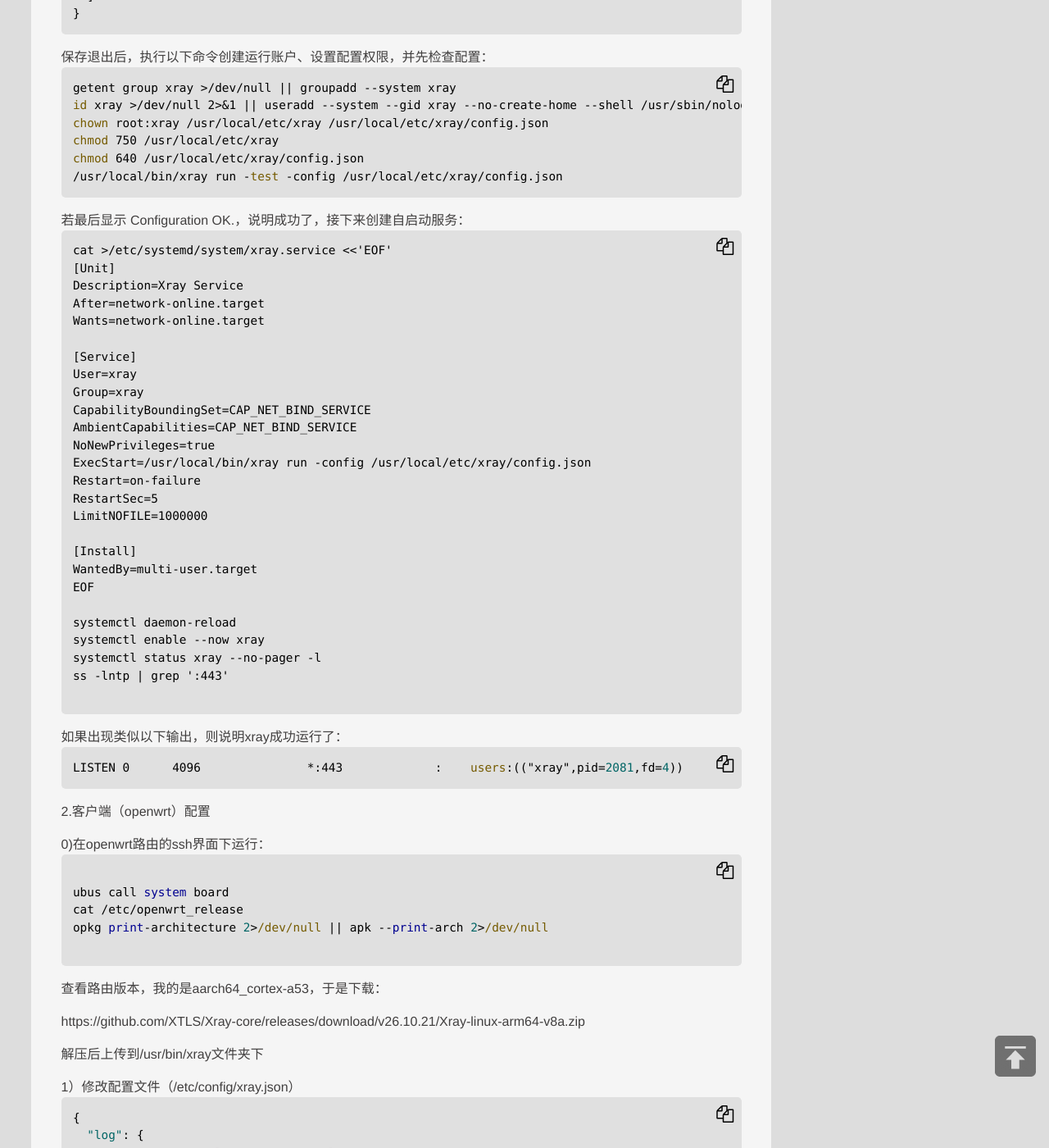
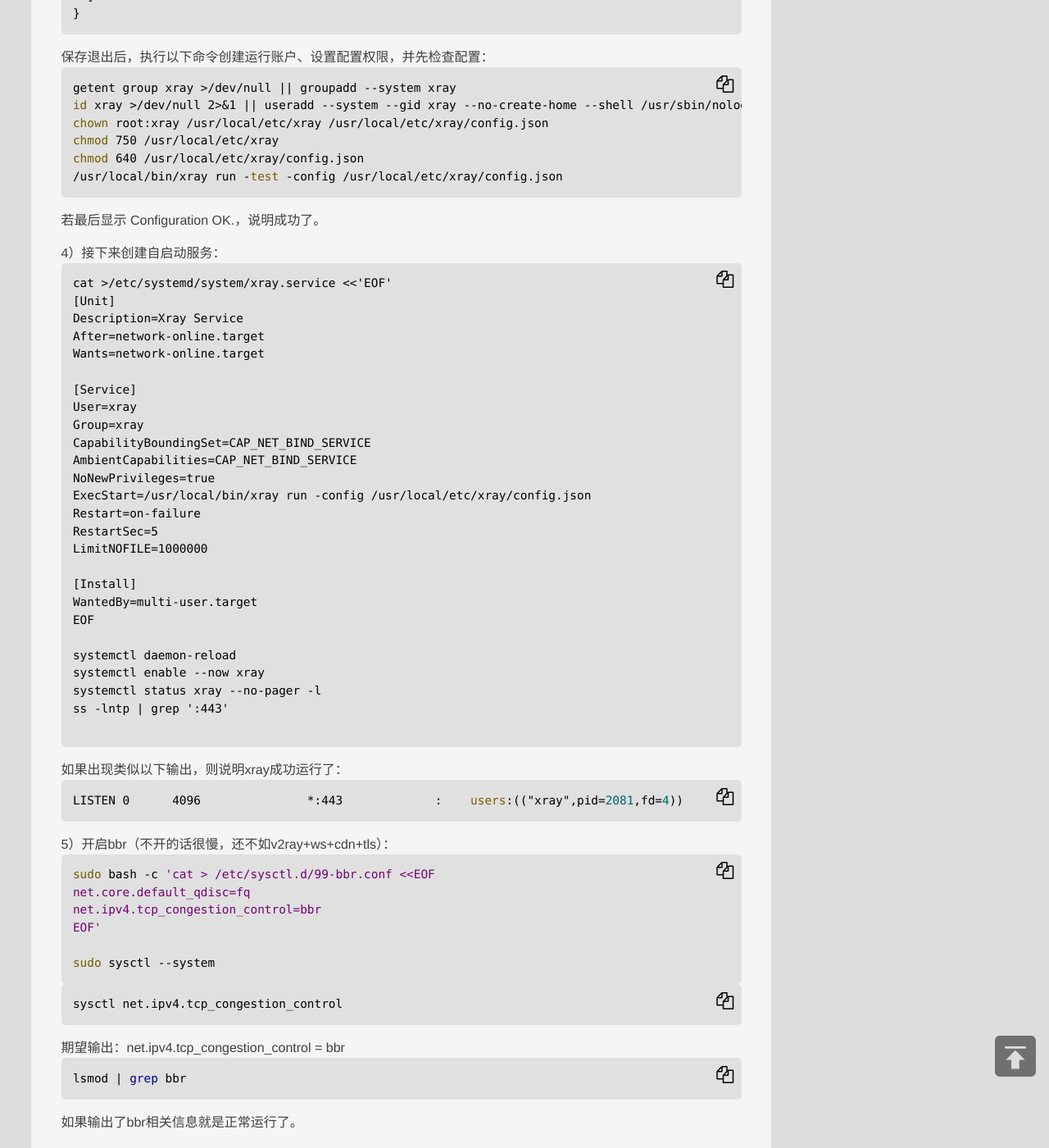
Before and after one commit to jibenfa/jibenfa.github.com, a Jekyll site: the page built from _posts/2026-10-23-E59CA8openwrtE4B88BE983A8E7BDB2xrayE5928Creality.md, in a window 1280 px wide and 1400 px high, scrolled down 2146 px. Shown: the whole window at 82% size. Built offline with Jekyll 4.4.1, drawn with Linux system fonts in a browser that asks for light colours; some of the changed text lies outside the part shown.

Commit message:
Update 2026-10-23-E59CA8openwrtE4B88BE983A8E7BDB2xrayE5928Creality.md

````diff
--- a/_posts/2026-10-23-E59CA8openwrtE4B88BE983A8E7BDB2xrayE5928Creality.md
+++ b/_posts/2026-10-23-E59CA8openwrtE4B88BE983A8E7BDB2xrayE5928Creality.md
@@ -114,7 +114,9 @@
 /usr/local/bin/xray run -test -config /usr/local/etc/xray/config.json
 ```
 
-若最后显示 Configuration OK.，说明成功了，接下来创建自启动服务：
+若最后显示 Configuration OK.，说明成功了。
+
+4）接下来创建自启动服务：
 
 
 ```bash
@@ -151,6 +153,28 @@
 ```bash
 LISTEN 0      4096               *:443             :    users:(("xray",pid=2081,fd=4))
 ```
+
+5）开启bbr（不开的话很慢，还不如v2ray+ws+cdn+tls）：
+
+```bash
+sudo bash -c 'cat > /etc/sysctl.d/99-bbr.conf <<EOF
+net.core.default_qdisc=fq
+net.ipv4.tcp_congestion_control=bbr
+EOF'
+
+sudo sysctl --system
+```
+
+```bash
+sysctl net.ipv4.tcp_congestion_control
+```
+期望输出：net.ipv4.tcp_congestion_control = bbr
+
+```bash
+lsmod | grep bbr
+```
+如果输出了bbr相关信息就是正常运行了。
+
 
 2.客户端（openwrt）配置
 
@@ -882,26 +906,7 @@
 /etc/init.d/xray_chinadnsng start
 ```
 
-4）开启bbr（不开的话很慢，还不如v2ray+ws+cdn+tls）：
 
-```bash
-sudo bash -c 'cat > /etc/sysctl.d/99-bbr.conf <<EOF
-net.core.default_qdisc=fq
-net.ipv4.tcp_congestion_control=bbr
-EOF'
-
-sudo sysctl --system
-```
-
-```bash
-sysctl net.ipv4.tcp_congestion_control
-```
-期望输出：net.ipv4.tcp_congestion_control = bbr
-
-```bash
-lsmod | grep bbr
-```
-如果输出了bbr相关信息就是正常运行了。
 
 
 参考：
````
Also changed, not shown: other parts of _posts/2026-10-23-E59CA8openwrtE4B88BE983A8E7BDB2xrayE5928Creality.md (+1 -1 lines).
